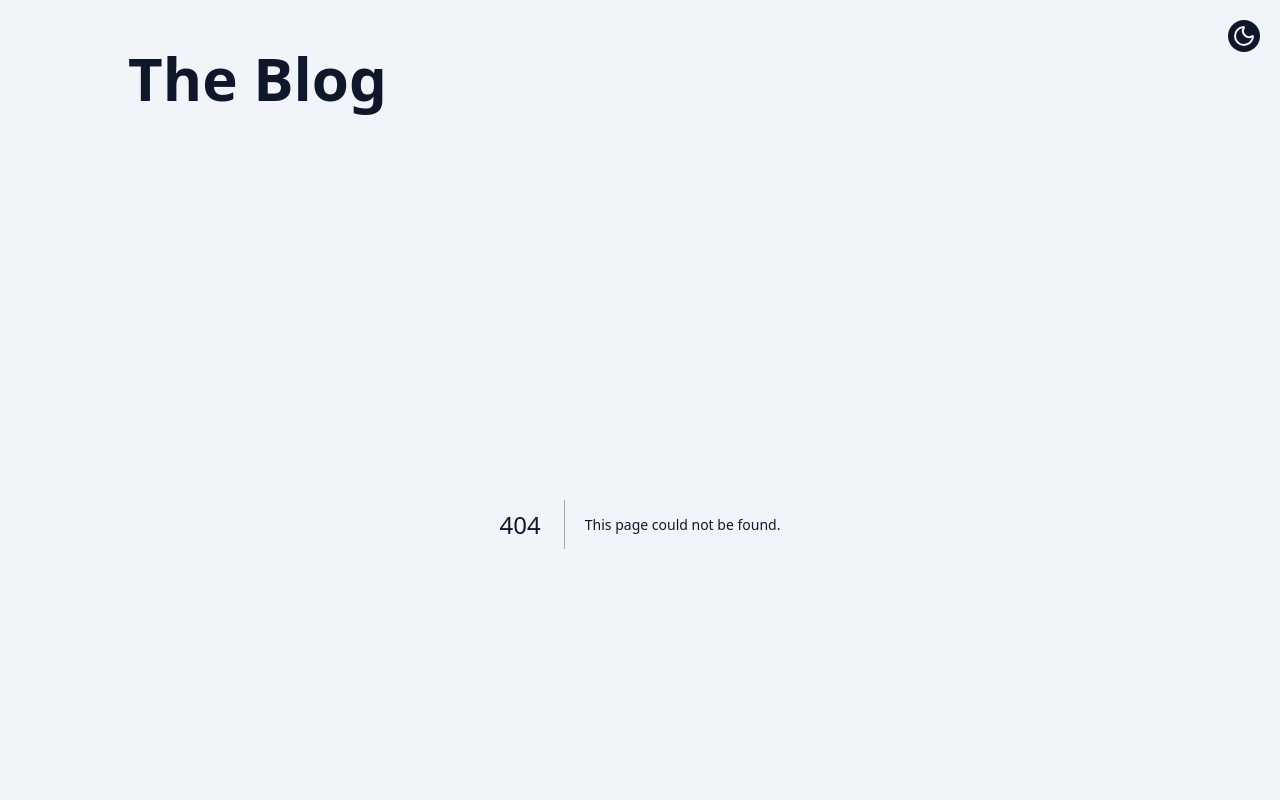
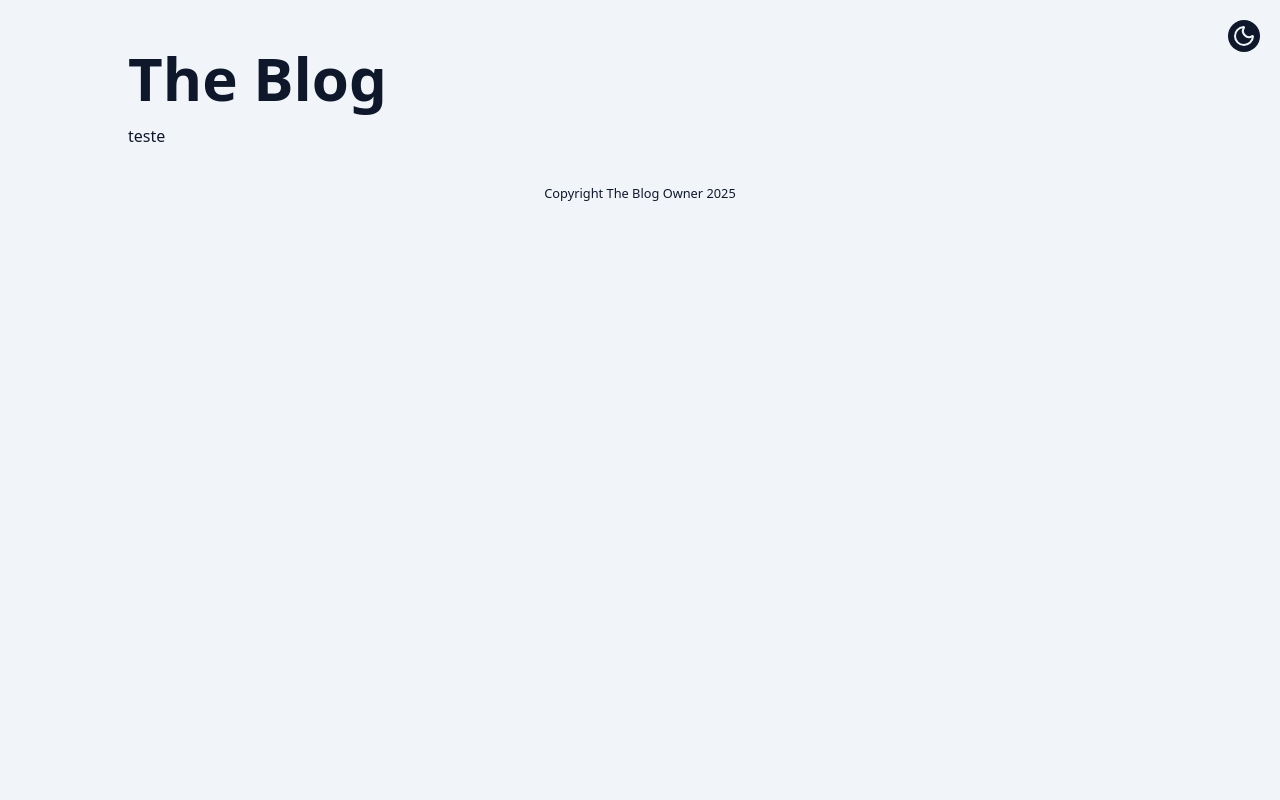
Before and after one commit to lucasmetron/blog, a Next.js app: page /post/1 in a window 1280 px wide. Before the commit this address had no page. Shown: the top 800 px of the page. Built offline with nearby package versions, Linux system fonts and the light colour scheme.

Commit message:
pagina dinamica

```diff
--- /dev/null
+++ b/src/app/post/[slug]/page.tsx
@@ -0,0 +1,11 @@
+import React from 'react';
+
+const Post = () => {
+  return (
+    <div>
+      <p>teste</p>
+    </div>
+  );
+};
+
+export default Post;
--- a/src/components/MainPost/index.tsx
+++ b/src/components/MainPost/index.tsx
@@ -12,7 +12,7 @@ interface MainPostType {
 const MainPost = ({ post }: MainPostType) => {
   return post !== undefined ? (
     <Link
-      href='/about'
+      href={`/post/${post.slug}`}
       className={clsx(
         'w-full min-h-[60vh] mt-[3rem] grid grid-rows-[1.3fr_1fr] gap-[1rem] group',
         'sm:grid-rows-[1fr] sm:grid-cols-[1fr_1fr] sm:min-h-[35vh] sm:gap-[1.5rem]',
```
